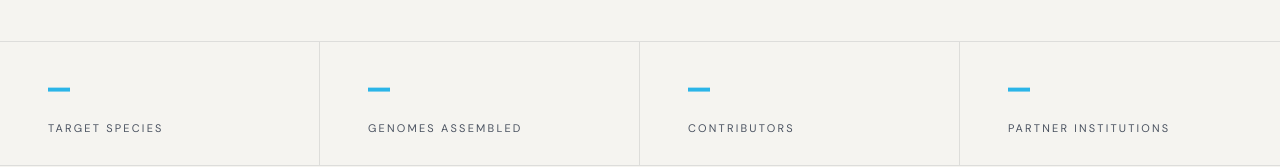
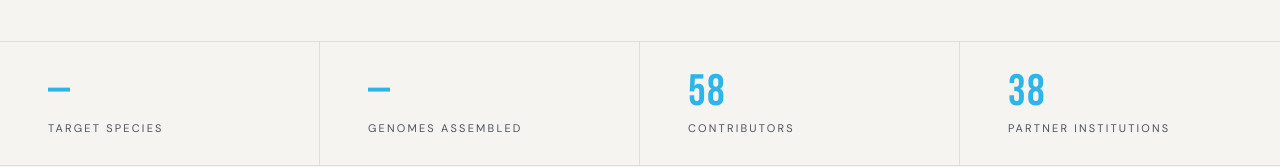
Before and after one commit to natalie-wa/crustacean-genome-project, a plain HTML site: page index.html in a window 1280 px wide. Shown: the part 720-887 px from the top of the page. Drawn offline with Linux system fonts and the light colour scheme.

Commit message:
Update index.html

```diff
--- a/index.html
+++ b/index.html
@@ -514,12 +514,12 @@
     </div>
 
     <div class="stat">
-      <div class="stat-num">—</div>
+      <div class="stat-num">58</div>
       <div class="stat-label">Contributors</div>
     </div>
 
     <div class="stat">
-      <div class="stat-num">—</div>
+      <div class="stat-num">38</div>
       <div class="stat-label">Partner Institutions</div>
     </div>
   </div>
```
